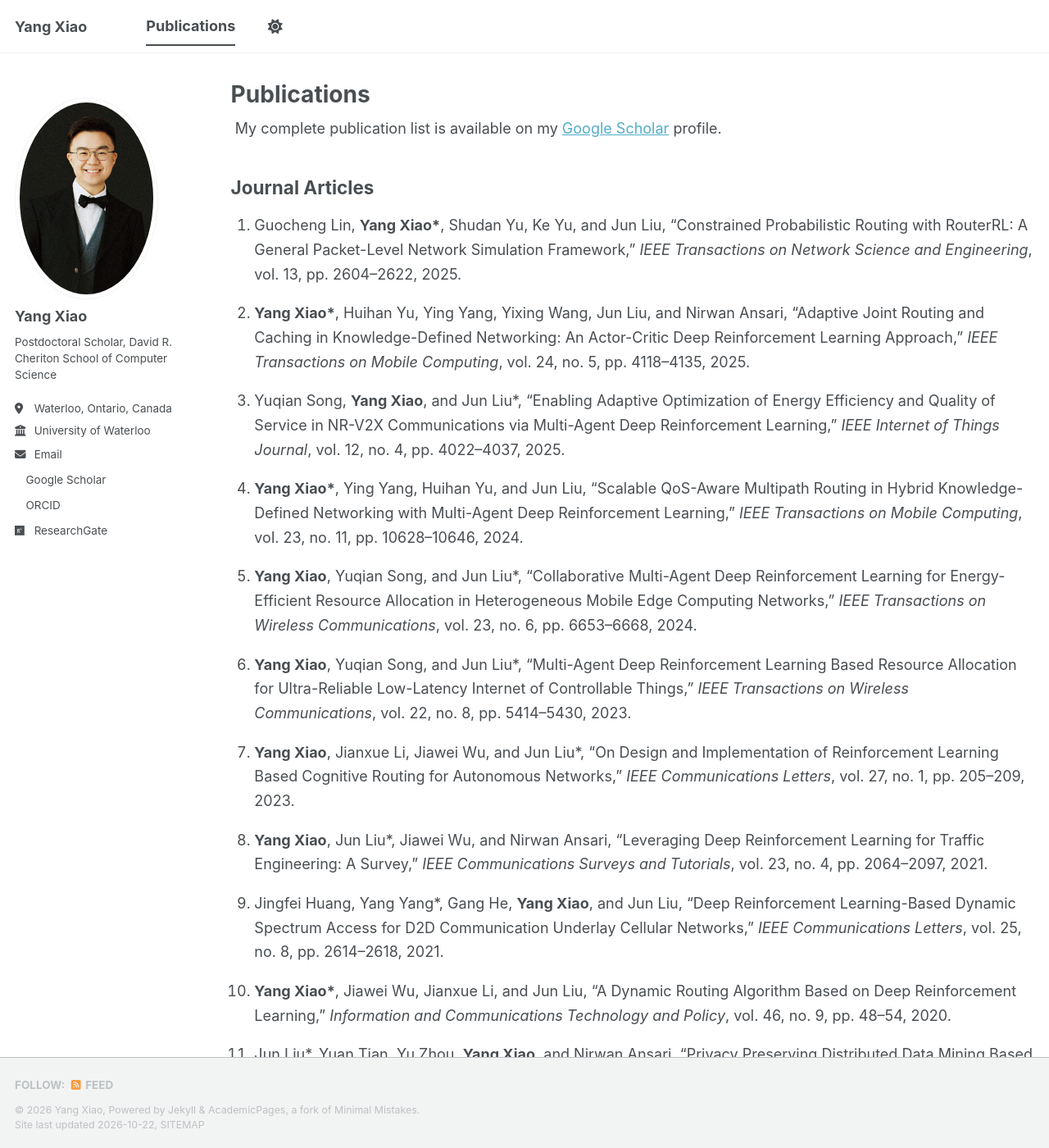
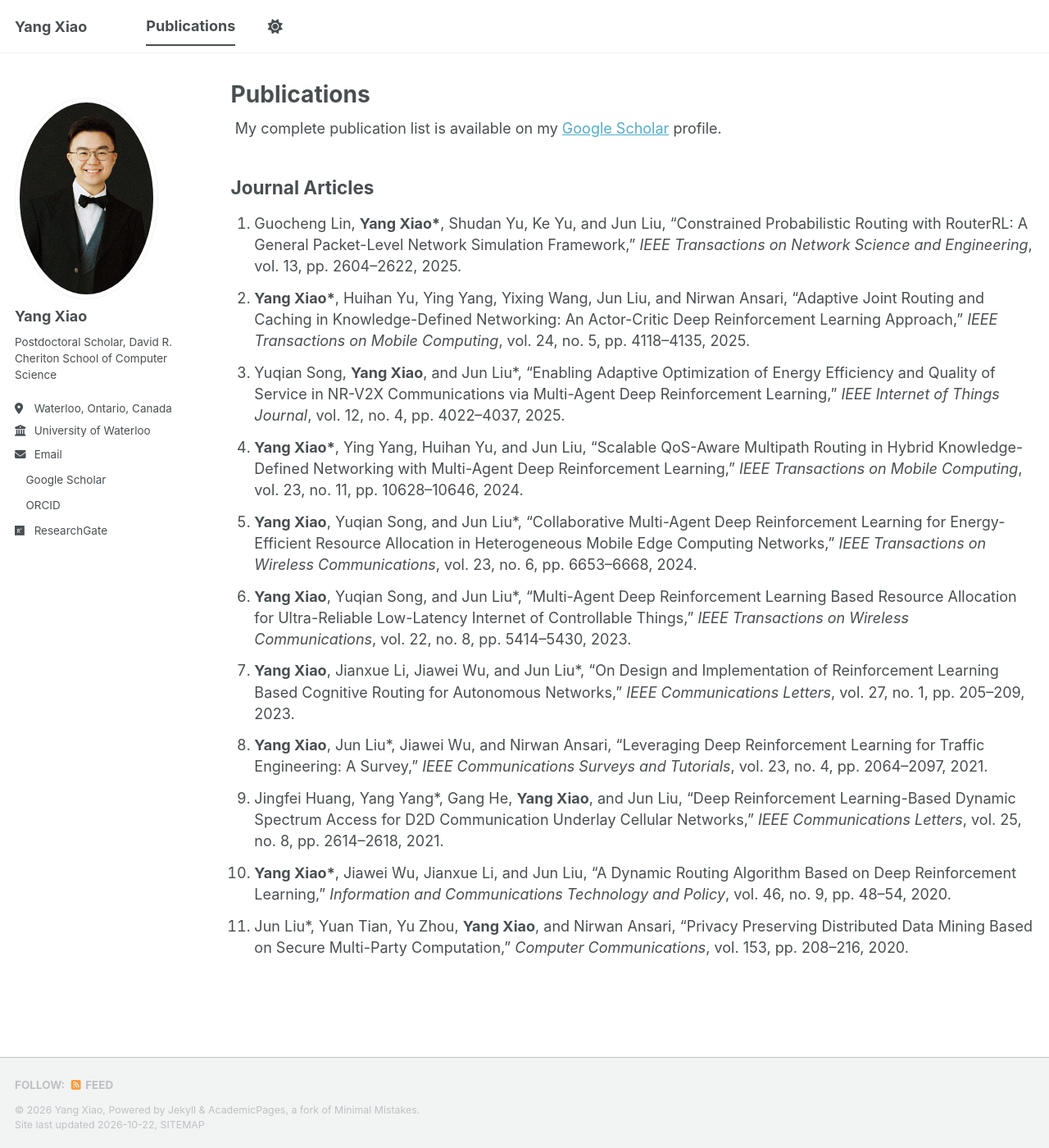
Before and after one commit to yangxiao3509/yangxiao3509.github.io, a Jekyll site: the page built from _pages/publications.html, in a window 1280 px wide and 1400 px high. Shown: the whole window at 82% size. Built offline with Jekyll 4.4.1, drawn with Linux system fonts in a browser that asks for light colours; a style sheet for code colours, icons or effects is not loaded.

Commit message:
Adjust publication list styling for spacing and line height

```diff
--- a/_pages/publications.html
+++ b/_pages/publications.html
@@ -115,7 +115,7 @@ author_profile: true
   }
 
   .publication-list > li {
-    margin-bottom: 1em;
-    line-height: 1.65;
+    margin-bottom: 0.7em;
+    line-height: 1.45;
   }
 </style>
```
